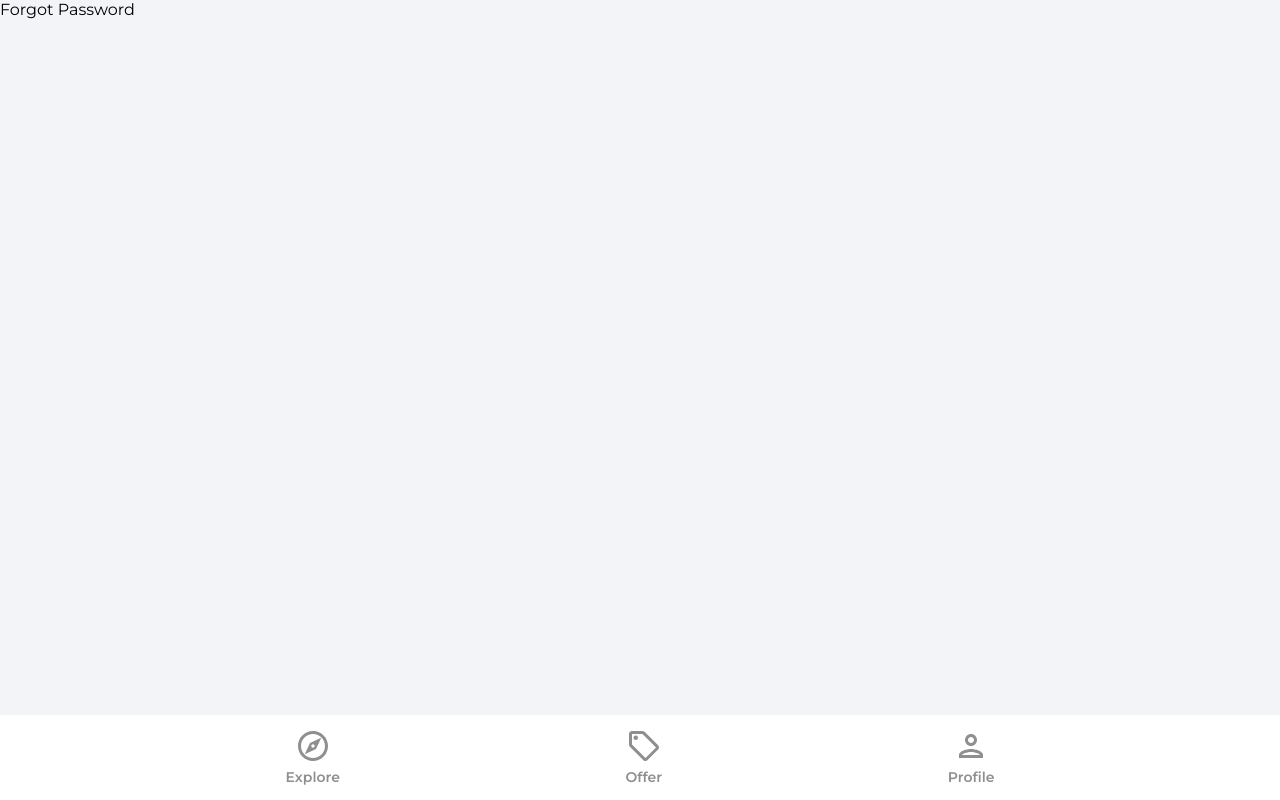
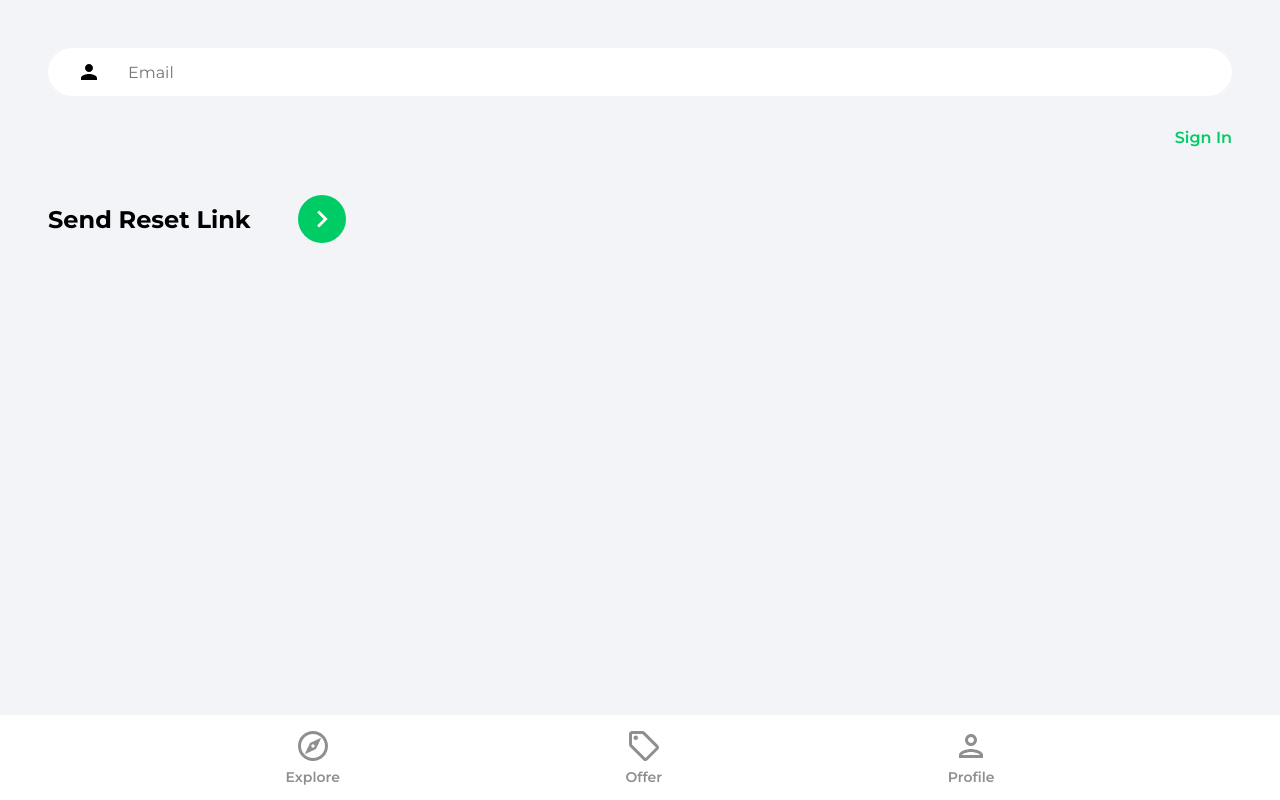
Before and after one commit to jomaora/house-marketplace, a React (Create React App) app: page /forgot-password in a window 1280 px wide. Built offline with nearby package versions, Linux system fonts and the light colour scheme.

Commit message:
Implementing Forgot Password

```diff
--- a/src/pages/ForgotPassword.jsx
+++ b/src/pages/ForgotPassword.jsx
@@ -1,5 +1,52 @@
+import { getAuth, sendPasswordResetEmail } from "firebase/auth"
+import { useState } from "react"
+import { Link } from "react-router-dom"
+import { toast } from "react-toastify"
+import {ReactComponent as ArrowRightIcon} from '../assets/svg/keyboardArrowRightIcon.svg'
+
 export const ForgotPassword = (props) => {
+  const [email, setEmail] = useState('');
+
+  const onChange = e => {
+    setEmail(e.target.value);
+  }
+
+  const onSubmit = async e => {
+    e.preventDefault();
+    try {
+      const auth = getAuth();
+      await sendPasswordResetEmail(auth, email);
+      toast.success('Email was sent')
+    } catch (error) {
+      toast.error('Could not send reset Email')
+    }
+  }
+
   return (
-    <div>Forgot Password</div>
+    <div className="pageContainer">
+      <header>
+        <p className="pagerHeader"></p>
+      </header>
+      <main>
+        <form onSubmit={onSubmit}>
+        <input
+          type="text"
+          id="email"
+          placeholder="Email"
+          className="emailInput"
+          onChange={onChange}
+          value={email} />
+        <Link className="forgotPasswordLink" to="/sign-in">
+          Sign In
+        </Link>
+        <div className="signInBar">
+          <div className="signInText">Send Reset Link</div>
+          <button className="signInButton">
+            <ArrowRightIcon fill="#ffffff" width="34px" height="34px" />
+          </button>
+        </div>
+        </form>
+      </main>
+    </div>
   )
 }
```
